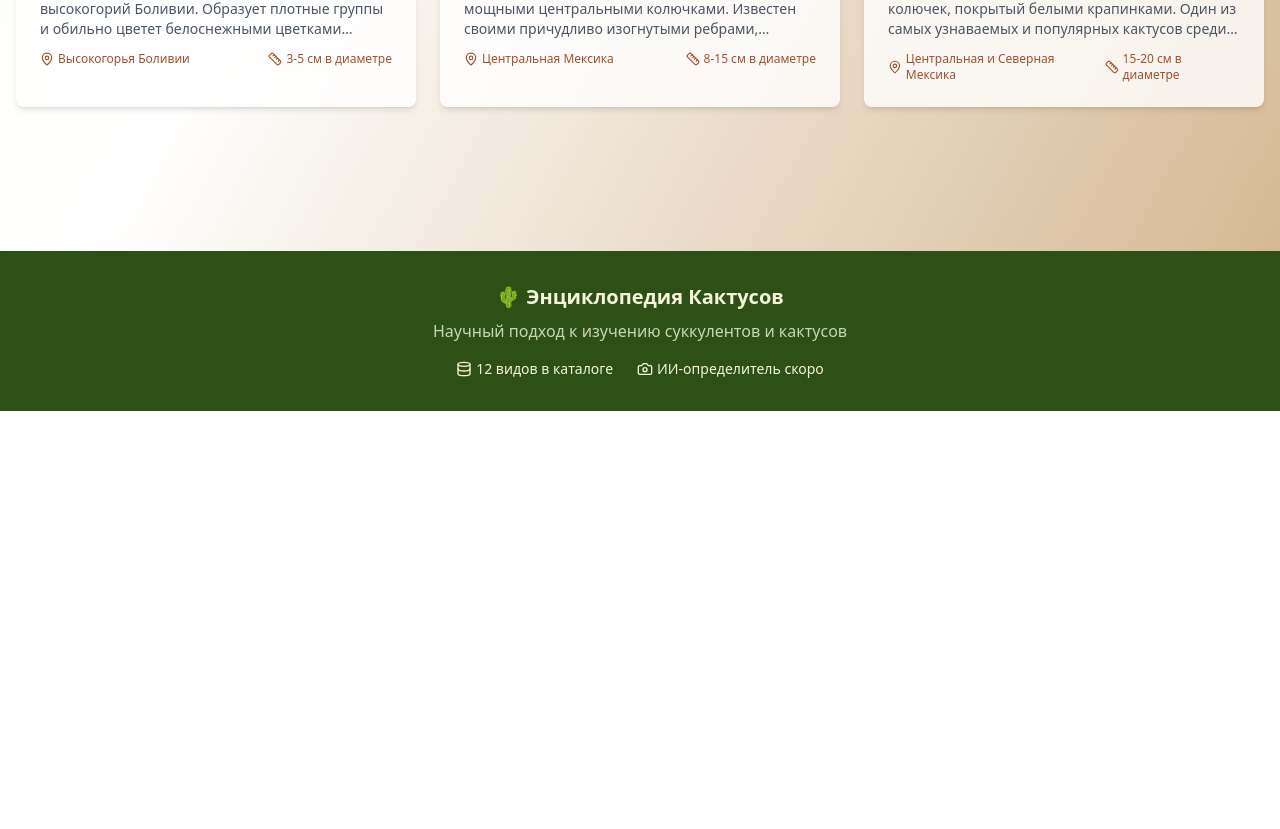
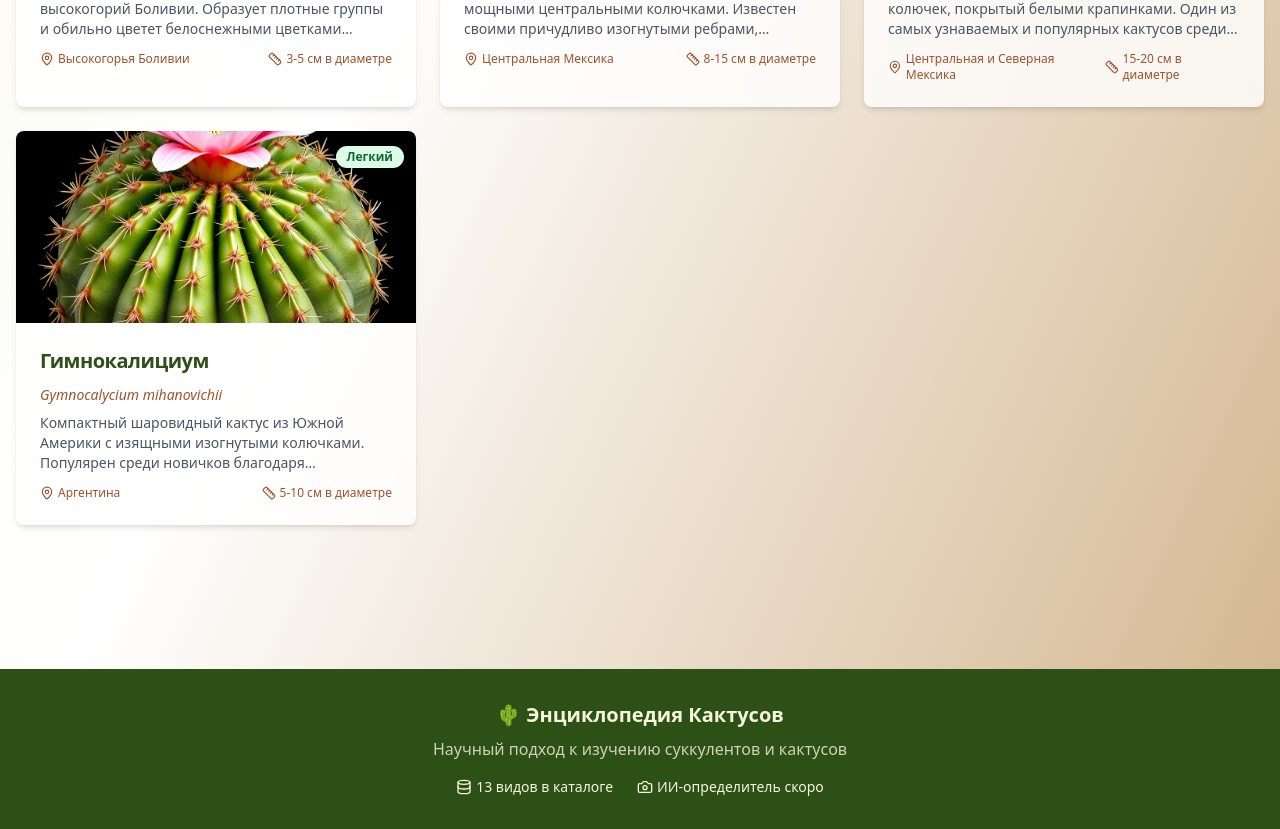
Before and after one commit to pr-poehali-dev/cactus-collection-project, a React (Vite) app: page / in a window 1280 px wide. Shown: the part 1937-2766 px from the top of the page. Before the commit the page ends 2348 px from the top, so only its background shows below. Built offline with nearby package versions, Linux system fonts and the light colour scheme.

Commit message:
Добавлен кактус Гимнокалициум

```diff
--- a/src/data/cactusData.ts
+++ b/src/data/cactusData.ts
@@ -233,5 +233,23 @@ export const cactusData: CactusSpecies[] = [
     blooming: 'Лето, крупные желтые цветы с красным центром',
     size: '15-20 см в диаметре',
     difficulty: 'Легкий'
+  },
+  {
+    id: '13',
+    name: 'Гимнокалициум',
+    scientificName: 'Gymnocalycium mihanovichii',
+    family: 'Cactaceae',
+    description: 'Компактный шаровидный кактус из Южной Америки с изящными изогнутыми колючками. Популярен среди новичков благодаря неприхотливости и обильному цветению.',
+    origin: 'Аргентина, Парагвай, Южная Бразилия',
+    care: {
+      watering: 'Регулярный полив весной и летом, зимой сократить',
+      light: 'Яркий рассеянный свет, притенение от прямого солнца',
+      temperature: '18-25°C летом, 12-15°C зимой',
+      soil: 'Кактусовая смесь с хорошим дренажем'
+    },
+    image: '/img/d03de8cd-ed39-4dcf-ba21-38d0b9ec41f9.jpg',
+    blooming: 'Весна-осень, розовые, белые или желтые цветы',
+    size: '5-10 см в диаметре',
+    difficulty: 'Легкий'
   }
 ];
```
Also changed, not shown: public/img/d03de8cd-ed39-4dcf-ba21-38d0b9ec41f9.jpg (added).
